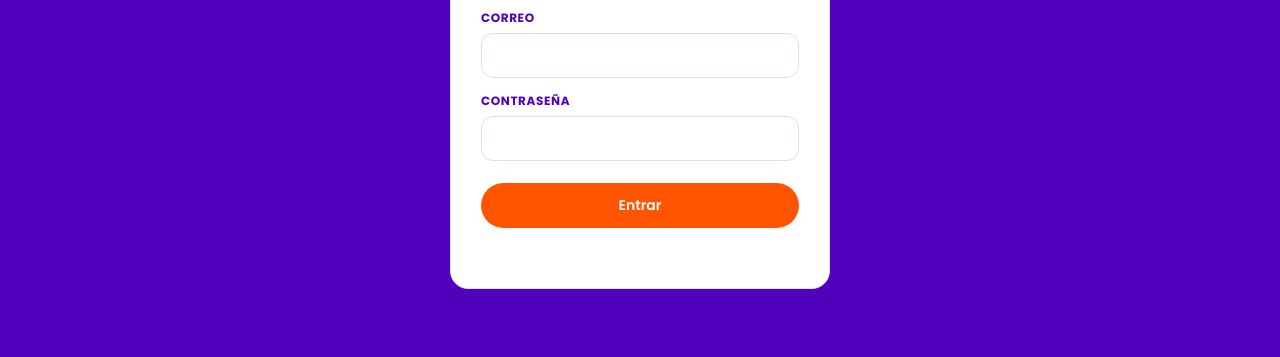
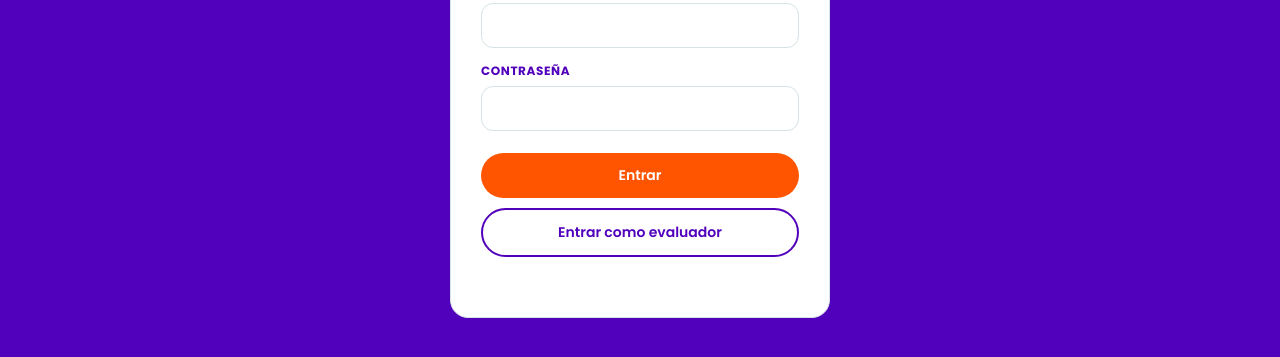
Before and after one commit to joglo61/Proyecto-Estud-IA-Empresa-ACTHO, a plain HTML site: page tablero/login.html in a window 1280 px wide. Shown: the part 353-710 px from the top of the page. Drawn offline with nearby package versions, Linux system fonts and the light colour scheme.

Commit message:
Acceso de evaluador y README

```diff
--- a/tablero/login.html
+++ b/tablero/login.html
@@ -11,15 +11,16 @@ h1{font-size:22px;margin:0 0 4px;color:var(--v)}p{font-size:13px;color:var(--mut
 label{display:block;font-size:12px;font-weight:700;color:var(--v);text-transform:uppercase;letter-spacing:.6px;margin:14px 0 6px}
 input{width:100%;font:inherit;font-size:14px;padding:11px 14px;border:1px solid var(--line);border-radius:12px;outline:none}
 input:focus{border-color:var(--v)}
-.btn{width:100%;margin-top:22px}.err{color:#E0245E;font-size:12.5px;margin-top:12px;min-height:18px}
+.btn{width:100%;margin-top:22px}.btn.alt{margin-top:10px;background:#fff;color:var(--v);border:2px solid var(--v)}.btn.alt:hover{background:var(--v);color:#fff}.err{color:#E0245E;font-size:12.5px;margin-top:12px;min-height:18px}
 </style></head><body>
 <div class="hero"><div class="nav"><a class="logo" href="index.html">ac<b>th</b>o</a></div>
 <div class="c"><form class="card" id="f"><h1>Ingresar</h1><p>Accede a los tableros de afiliados.</p>
 <label for="u">Correo</label><input id="u" type="email" autocomplete="username" required>
 <label for="p">Contraseña</label><input id="p" type="password" autocomplete="current-password" required>
-<button class="btn" type="submit">Entrar</button><div class="err" id="e"></div></form></div></div>
+<button class="btn" type="submit">Entrar</button><button class="btn alt" type="button" id="demo">Entrar como evaluador</button><div class="err" id="e"></div></form></div></div>
 <script>
 sb.auth.getSession().then(({data})=>{if(data.session)location.replace('tableros.html')});
 document.getElementById('f').onsubmit=async e=>{e.preventDefault();
 if(await entrar(u.value,p.value))location.href='tableros.html';else{document.getElementById('e').textContent='Usuario o contraseña incorrectos.'}}
+document.getElementById('demo').onclick=async()=>{if(await entrar('evaluador@actho-demo.com','EstudIA-Demo-2026'))location.href='tableros.html';else document.getElementById('e').textContent='El acceso de evaluador no está disponible.'};
 </script></body></html>
```
Also changed, not shown: 1 other file.
